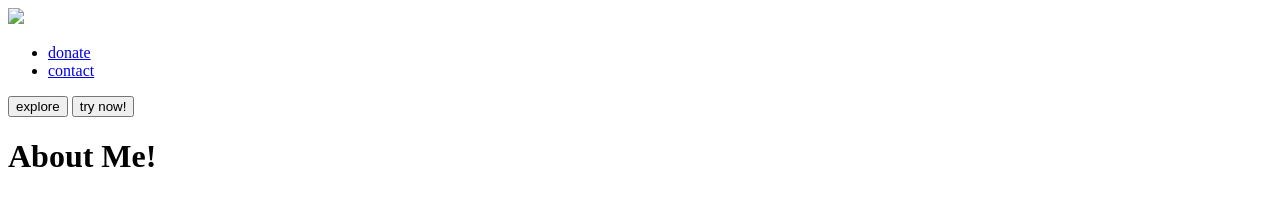
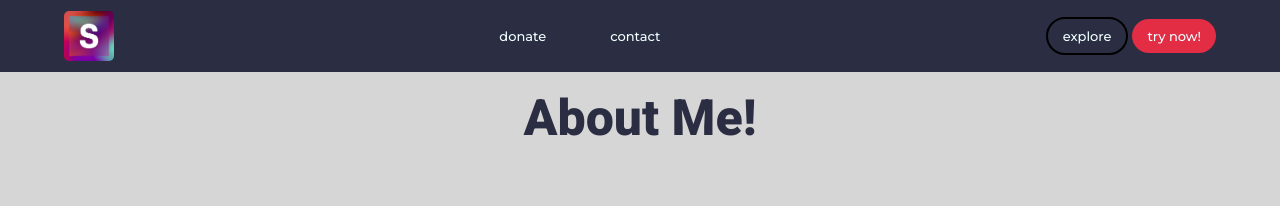
Before and after one commit to solocraftgg/Social, a plain HTML site: page explore.htm in a window 1280 px wide. Drawn offline with Linux system fonts and the light colour scheme; the site is published under a folder, as on GitHub Pages, so addresses that start at the root find nothing.

Commit message:
Update explore.htm

```diff
--- a/explore.htm
+++ b/explore.htm
@@ -5,12 +5,12 @@
   <meta http-equiv="X-UA-Compatible" content="IE=edge">
   <meta name="viewport" content="width=device-width, initial-scale=1.0">
   <title>home page</title>
-  <link rel="stylesheet" href="/2 CSS/css.css">
+  <link rel="stylesheet" href="2 CSS/css.css">
 
 </head>
 <body>
   <header>
-      <img src="/4 files/S.jpg" class="logo" >
+      <img src="4 files/S.jpg" class="logo" >
       <nav>
 
           <ul class="nav__links">
```
